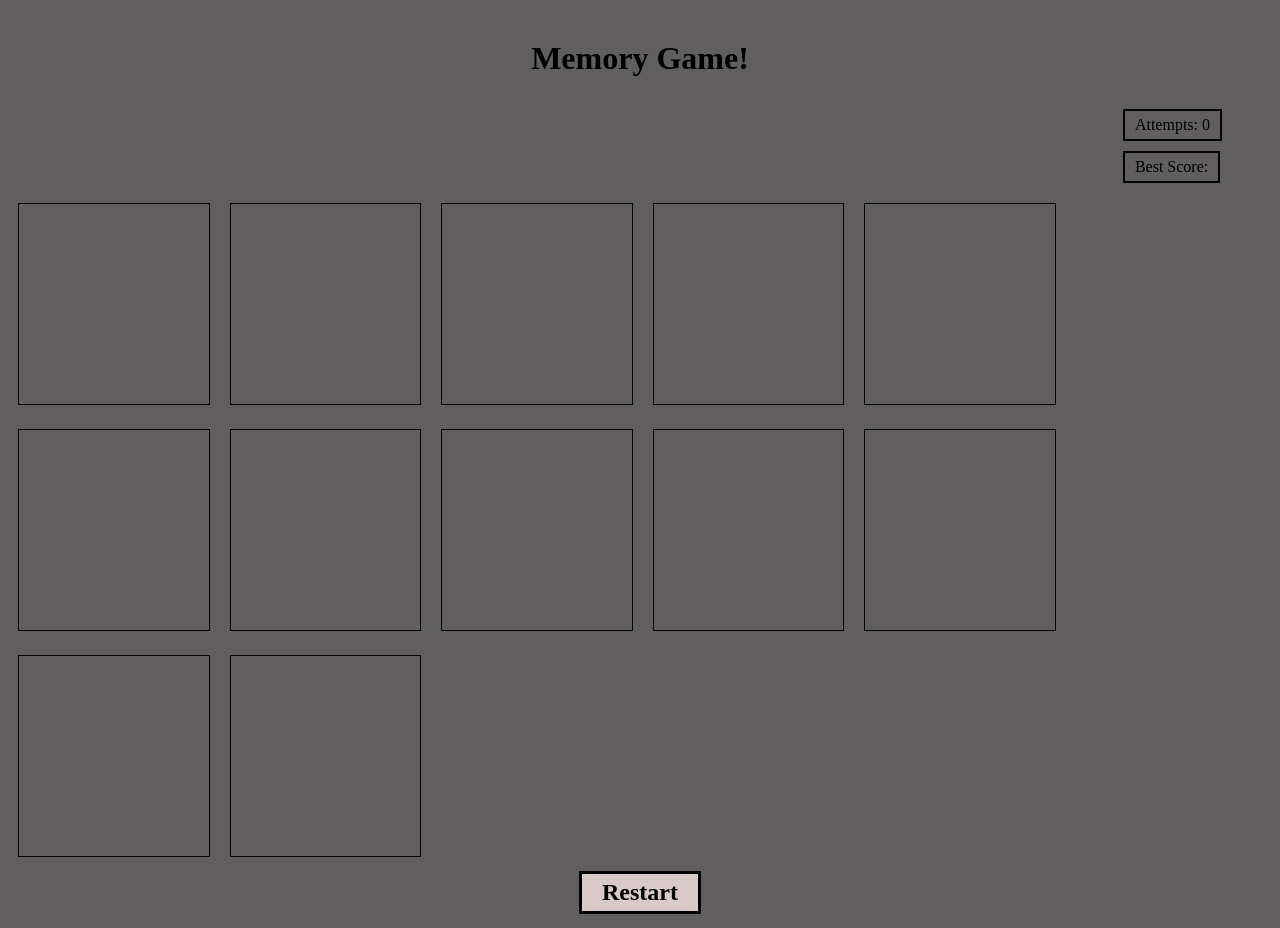
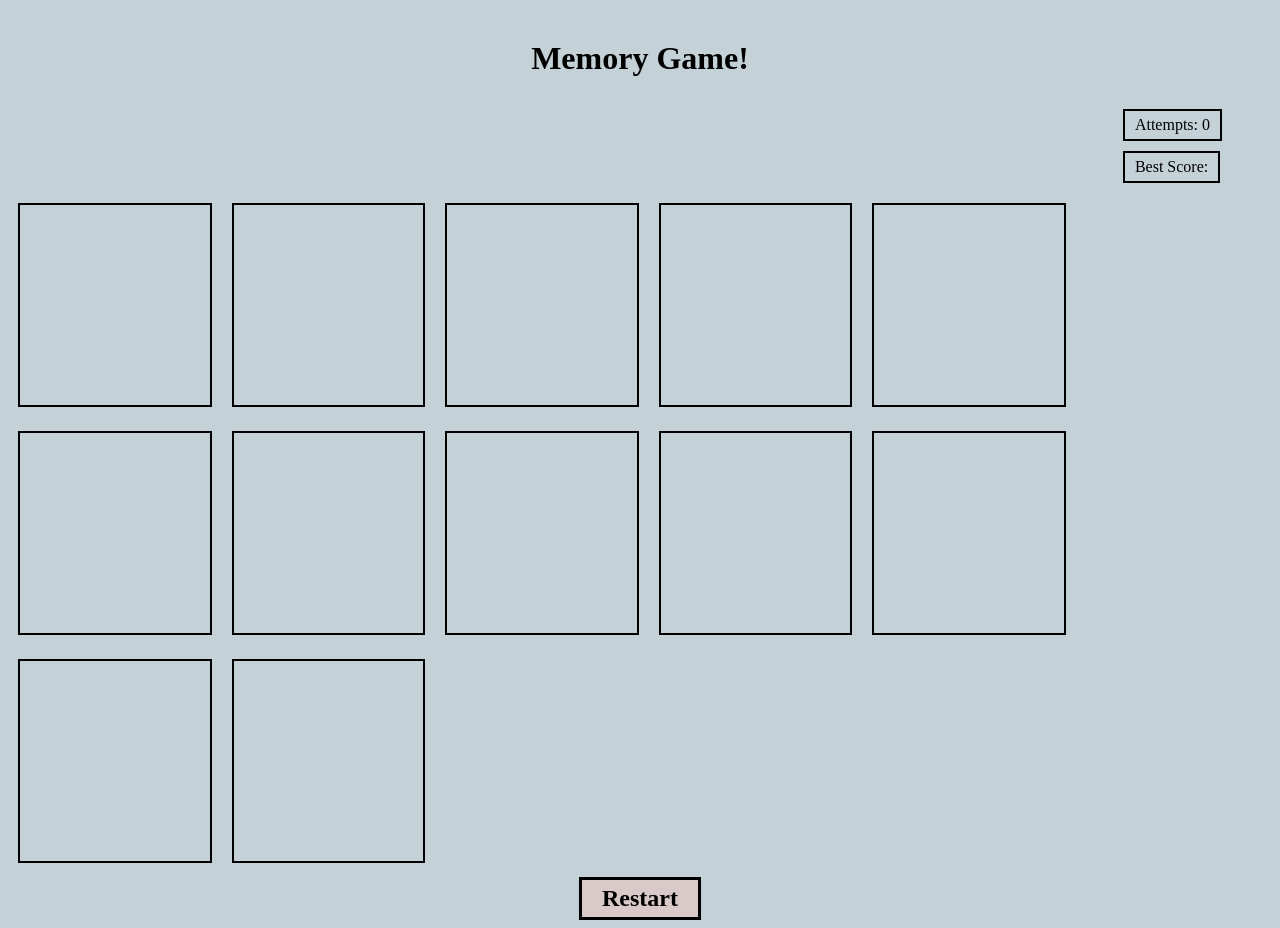
Before and after one commit to pkotis32/memory-game, a plain HTML site: page index.html in a window 1280 px wide. Both pictures are taken after a click on the element "Start". Drawn offline with Linux system fonts and the light colour scheme.

Commit message:
change background color and box border width

```diff
--- a/style.css
+++ b/style.css
@@ -1,10 +1,10 @@
 body {
-  background-color: rgb(96, 94, 94);
+  background-color: rgb(196, 210, 216);
 }
 
 /* creates card borders */
 #game div {
-  border: 1px solid black;
+  border: 2px solid black;
   width: 15%;
   height: 200px;
   margin: 10px;
```
